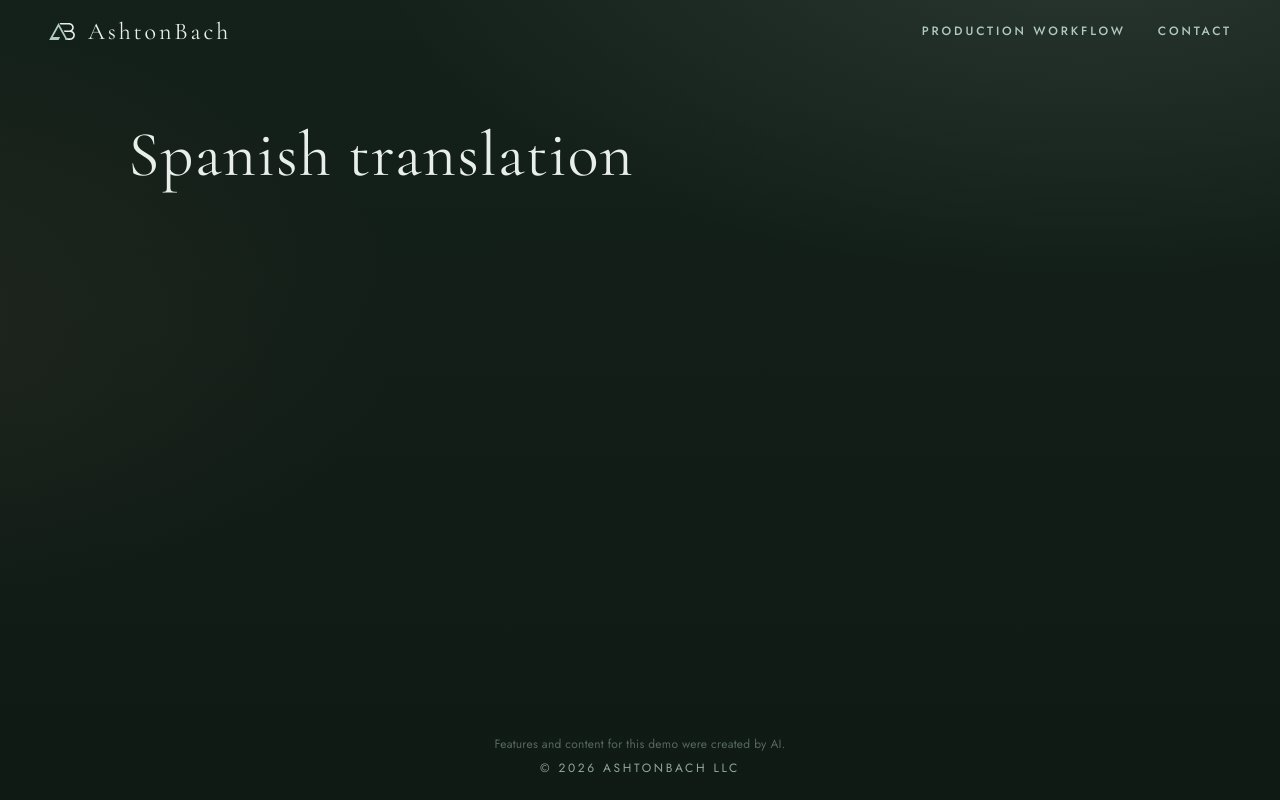
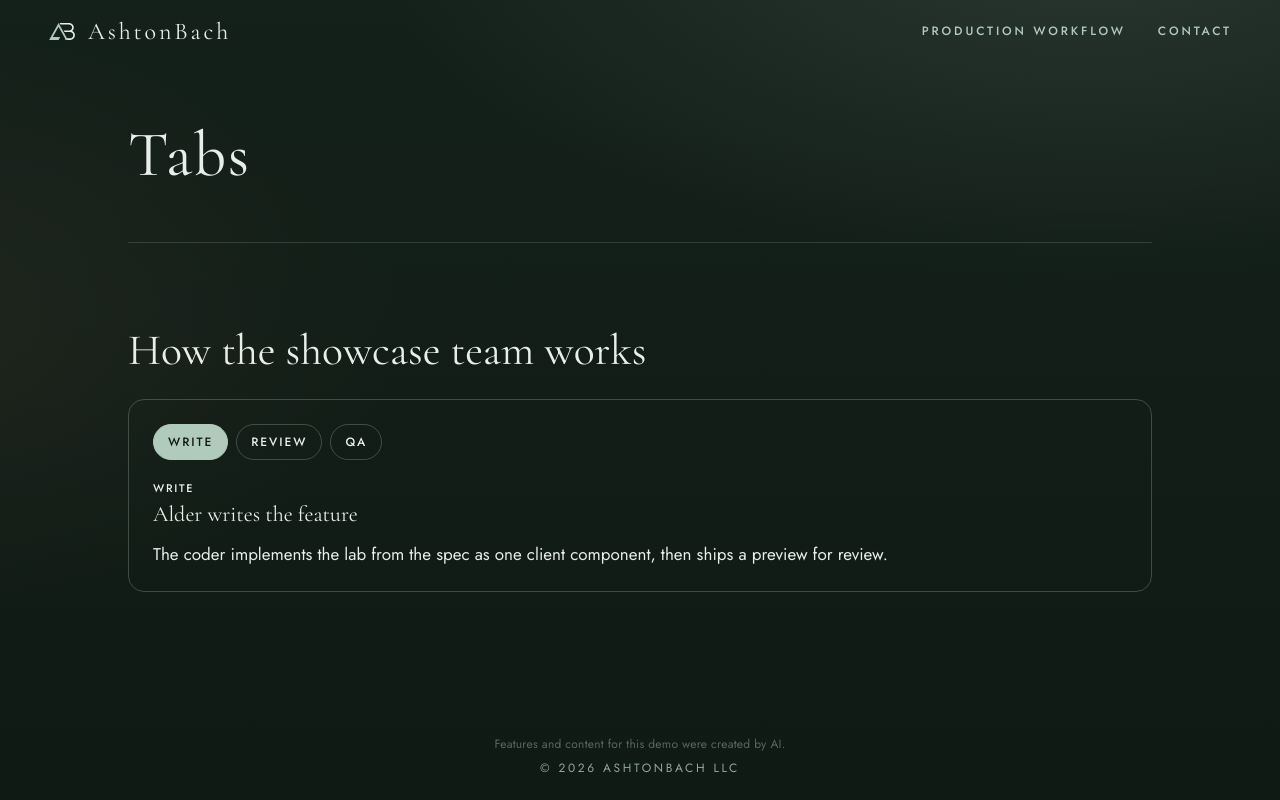
Before and after one commit to ashtonbach/agent-showcase, a Next.js app: page / in a window 1280 px wide. Built offline with nearby package versions, Linux system fonts and the light colour scheme.

Commit message:
Feature: Tabs (Author: Alder)
Co-authored-by: AshtonBach Coder <ashtonbach-coder@users.noreply.github.com>

```diff
--- a/app/lab/current.json
+++ b/app/lab/current.json
@@ -1 +1 @@
-{"slug":"spanish-translation"}
+{"slug":"tabs"}
--- /dev/null
+++ b/app/lab/tabs/index.tsx
@@ -0,0 +1,106 @@
+"use client";
+
+import { useRef, useState, type KeyboardEvent } from "react";
+
+const STEPS = [
+  {
+    key: "write",
+    label: "Write",
+    title: "Alder writes the feature",
+    body: "The coder implements the lab from the spec as one client component, then ships a preview for review.",
+  },
+  {
+    key: "review",
+    label: "Review",
+    title: "Rowan checks the preview",
+    body: "The reviewer walks the live preview for layout, accessibility, and the spec, then posts APPROVE or CHANGES.",
+  },
+  {
+    key: "qa",
+    label: "QA",
+    title: "Cedar signs off",
+    body: "QA rechecks the shipped preview and reports PASS or FAIL with each finding to the coordinator.",
+  },
+];
+
+const css = `
+.lab-tabs{width:min(720px,100%);max-width:100%;margin:8px auto 56px;color:var(--mist,#F2EFE6);box-sizing:border-box}
+.lab-tabs *,.lab-tabs *::before,.lab-tabs *::after{box-sizing:border-box}
+.lab-tabs h2{font-family:var(--serif);font-weight:400;font-size:30px;margin:0 0 16px;line-height:1.25}
+.lab-card{border:1px solid rgba(176,203,188,.28);border-radius:16px;padding:24px}
+.lab-tablist{display:flex;flex-wrap:wrap;gap:8px;margin:0 0 20px;padding:0}
+.lab-tab{font-family:var(--sans);font-weight:500;font-size:12px;letter-spacing:.16em;text-transform:uppercase;color:var(--mist,#F2EFE6);background:transparent;border:1px solid rgba(176,203,188,.28);border-radius:999px;padding:8px 14px;cursor:pointer}
+.lab-tab[aria-selected="true"]{background:var(--sage);color:#121A16;border-color:var(--sage)}
+.lab-panel{margin:0}
+.lab-panel[hidden]{display:none}
+.lab-kicker{font-family:var(--sans);font-weight:500;font-size:11px;letter-spacing:.16em;text-transform:uppercase;color:var(--sage);margin:0 0 8px}
+.lab-panel h3{font-family:var(--serif);font-weight:400;font-size:22px;margin:0 0 8px}
+.lab-panel p{margin:0;line-height:1.55;color:#E8EEE9}
+@media (max-width:420px){.lab-card{padding:16px}.lab-tab{padding:8px 12px}}
+@media (prefers-reduced-motion:reduce){.lab-tab,.lab-panel{transition:none}}
+`;
+
+export default function Tabs() {
+  const [i, setI] = useState(0);
+  const refs = useRef<Array<HTMLButtonElement | null>>([]);
+
+  const select = (n: number) => {
+    const next = (n + STEPS.length) % STEPS.length;
+    setI(next);
+    refs.current[next]?.focus();
+  };
+
+  const onKey = (e: KeyboardEvent<HTMLDivElement>) => {
+    if (e.key === "ArrowRight") {
+      e.preventDefault();
+      select(i + 1);
+    }
+    if (e.key === "ArrowLeft") {
+      e.preventDefault();
+      select(i - 1);
+    }
+  };
+
+  return (
+    <section data-lab="tabs" aria-labelledby="lab-tabs-title" className="lab-tabs">
+      <style>{css}</style>
+      <h2 id="lab-tabs-title">How the showcase team works</h2>
+      <div className="lab-card">
+        <div role="tablist" aria-label="Showcase steps" className="lab-tablist" onKeyDown={onKey}>
+          {STEPS.map((s, n) => (
+            <button
+              key={s.key}
+              id={`lab-tab-${s.key}`}
+              role="tab"
+              type="button"
+              aria-selected={i === n}
+              aria-controls={`lab-panel-${s.key}`}
+              tabIndex={i === n ? 0 : -1}
+              className="lab-tab"
+              ref={(el) => {
+                refs.current[n] = el;
+              }}
+              onClick={() => select(n)}
+            >
+              {s.label}
+            </button>
+          ))}
+        </div>
+        {STEPS.map((s, n) => (
+          <div
+            key={s.key}
+            id={`lab-panel-${s.key}`}
+            role="tabpanel"
+            aria-labelledby={`lab-tab-${s.key}`}
+            hidden={i !== n}
+            className="lab-panel"
+          >
+            <p className="lab-kicker">{s.label}</p>
+            <h3>{s.title}</h3>
+            <p>{s.body}</p>
+          </div>
+        ))}
+      </div>
+    </section>
+  );
+}
--- a/app/page.tsx
+++ b/app/page.tsx
@@ -1,3 +1,4 @@
+import Lab from "./lab/tabs";
 import { readDemoKey, demoTitle } from "./demo-name";
 const demoKey = readDemoKey();
 const demoName = demoTitle();
@@ -5,7 +6,7 @@ export default function Page() {
   return (
     <div className="page-stack">
       <h1 className="demo-title" data-i18n={demoKey}>{demoName}</h1>
-      {/* lab:slot */}
+      <Lab /> {/* lab:slot */}
     </div>
   );
 }
```
